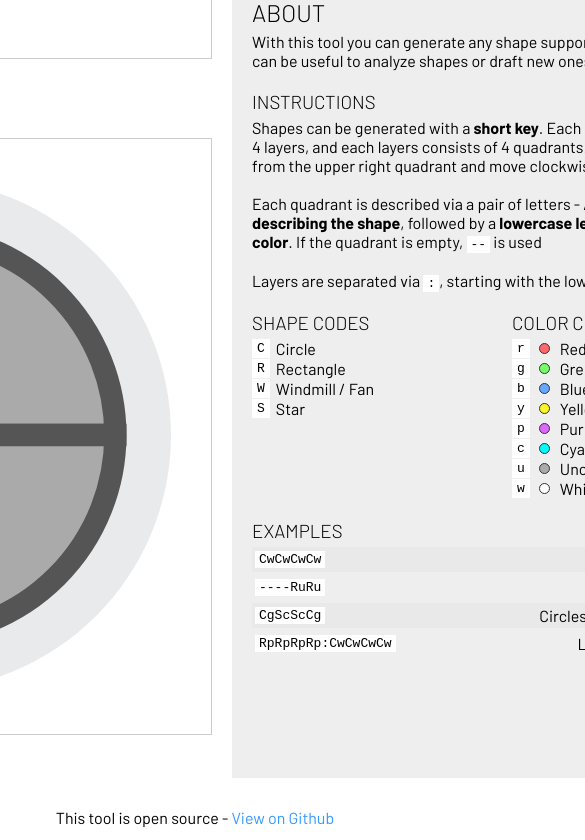
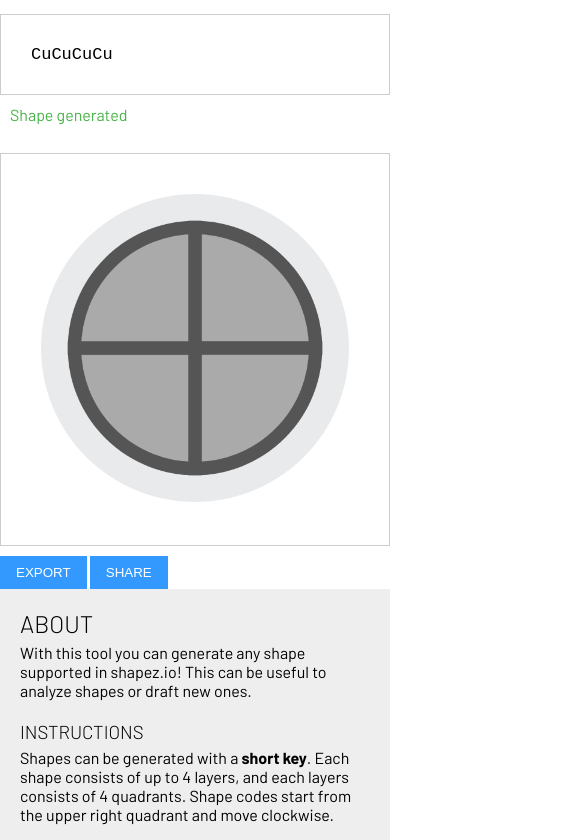
Before and after one commit to tobspr-games/shapez.io-viewer, a website: page index.html in a window 390 px wide. Shown: the part 54-894 px from the top of the page, 585 px wide, since content can reach past the window. Drawn offline with Linux system fonts and the light colour scheme.

Commit message:
Reimplement layout with flexbox + mobile layout

```diff
--- a/index.css
+++ b/index.css
@@ -6,16 +6,14 @@
 html,
 body {
     width: 100%;
-    height: 100%;
+    min-height: 100%;
     padding: 0;
-}
-body {
+    display: flex;
+    flex-direction: column;
+    align-content: center;
+    justify-content: center;
     font-family: "Barlow", sans-serif;
     background: #fff;
-    display: flex;
-    flex-direction: column;
-    align-items: center;
-    justify-content: center;
 }
 
 h1, h2, h3 {
@@ -26,6 +24,7 @@ h1, h2, h3 {
 
 h1 {
     margin-bottom: 30px;
+    text-align: center;
 }
 
 code {
@@ -45,13 +44,16 @@ a{
     margin-bottom: 10px;
     background: #fff;
     padding: 40px;
+    text-align: center;
 }
 
 #resultWrapper #result {
+    max-width: 100%;
+    max-height: 100%;
 }
 
 #code {
-    width: 594px;
+    width: 100%;
     font-family: monospace;
     padding: 30px;
     box-sizing: border-box;
@@ -66,7 +68,7 @@ a{
 }
 
 #error {
-    height: 40px;
+    /* height: 40px; */
     color: #f77;
     margin-top: 10px;
     display: flex;
@@ -93,15 +95,26 @@ button:hover {
 }
 
 .grid {
-    display: grid;
-    grid-template-columns: 1fr 1fr;
-    grid-column-gap: 20px;
+    display: flex;
+    flex-direction: row;
+    justify-content: center;
+    align-items: stretch;
+}
+
+.col {
+    margin: 10px;
+    max-width: 594px;
+    flex-grow: 1;
+    flex-basis: 0;
+}
+
+.grid.shapeCodes > .col {
+    margin: 0;
 }
 
 .infoBox {
     background: #eee;
     padding: 20px;
-    width: 500px;
 }
 .infoBox h3 {
     margin-top: 20px;
@@ -150,4 +163,21 @@ ul {
 }
 .footer {
     margin-top: 30px;
+    margin-bottom: 30px;
+    text-align: center;
 }
+
+@media screen and (max-width: 768px) {
+    .grid {
+        flex-direction: column;
+    }
+    .col {
+        box-sizing: border-box;
+        max-width: none;
+        width: 100%;
+        margin: 0;
+    }
+    #error {
+        padding: 0 10px;
+    }
+}
--- a/index.html
+++ b/index.html
@@ -4,6 +4,7 @@
     <title>
       shapez.io shape generator
     </title>
+    <meta name="viewport" content="width=device-width, initial-scale=1">
     <link rel="stylesheet" href="index.css" media="all" />
     <script async src="index.js"></script>
     <link
```
